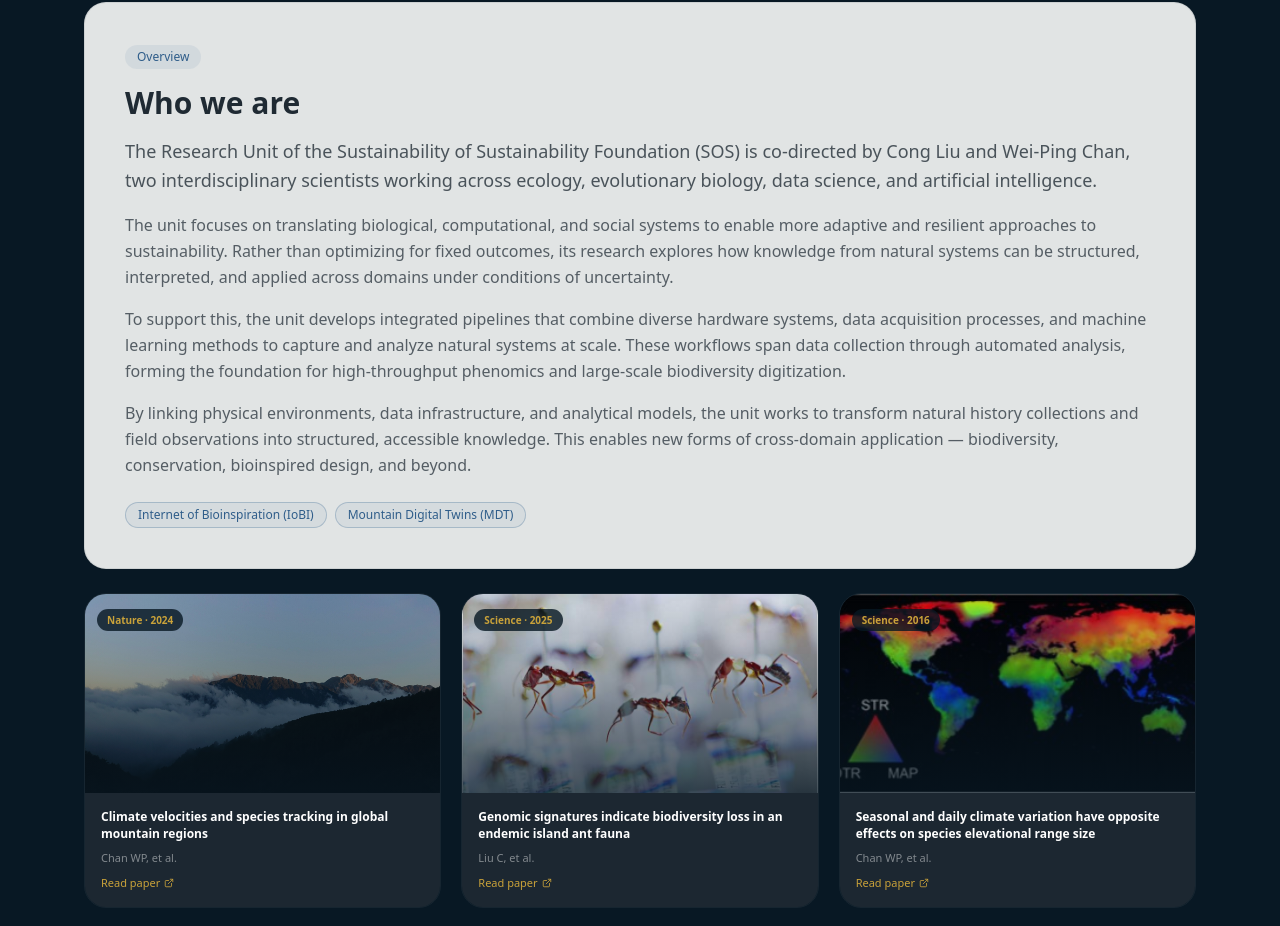
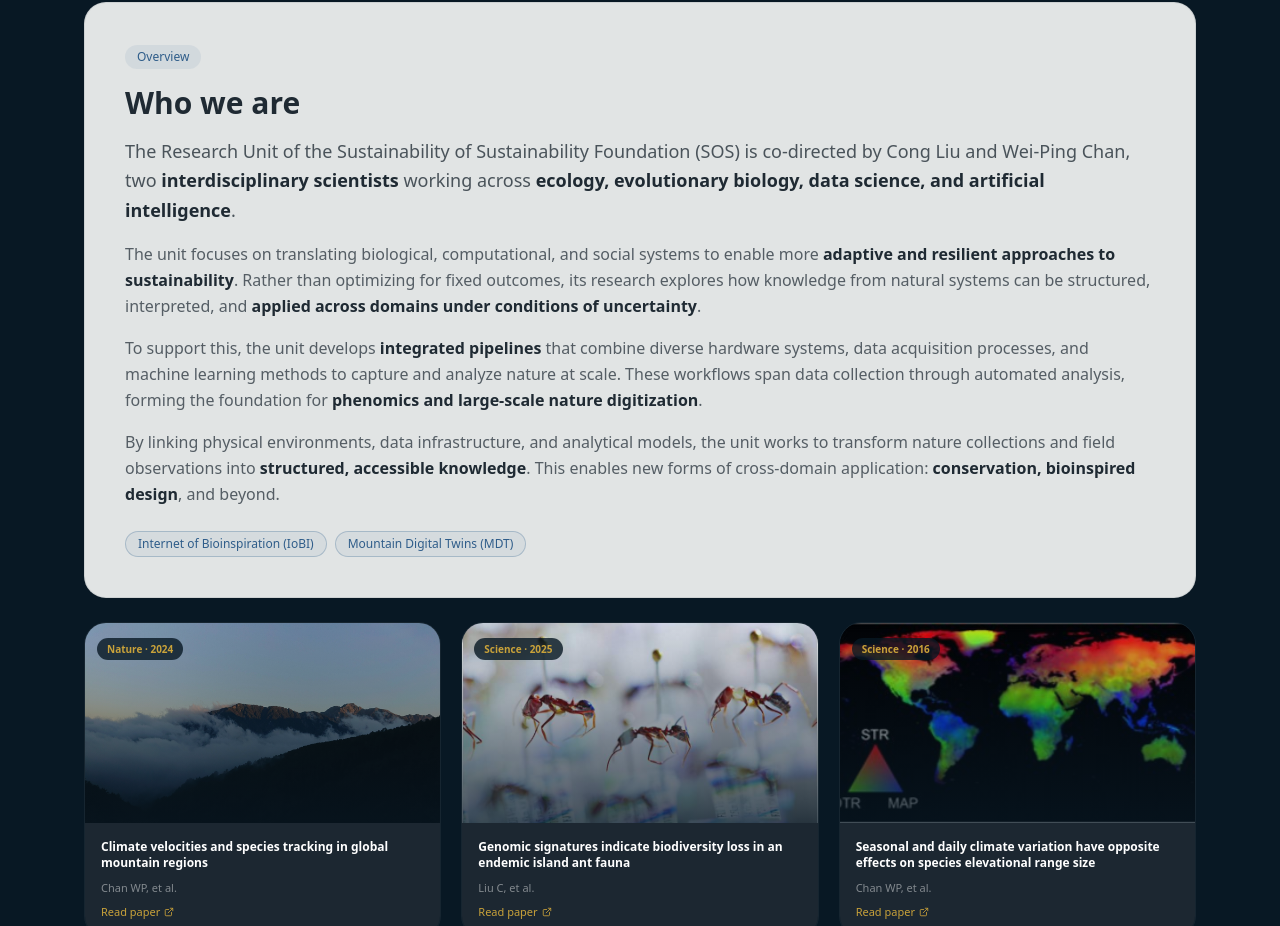
Before and after one commit to sos-foundation-org/sos-website, a Next.js app in the folder sos-foundation-site/: page /research in a window 1280 px wide. Shown: the part 975-1901 px from the top of the page. Built offline with nearby package versions, Linux system fonts and the light colour scheme.

Commit message:
fine tune

```diff
--- a/sos-foundation-site/src/app/research/page.tsx
+++ b/sos-foundation-site/src/app/research/page.tsx
@@ -489,16 +489,16 @@ export default function ResearchPage() {
                   Who we are
                 </h2>
                 <p className="mt-4 text-base md:text-lg leading-relaxed" style={{ color: "rgba(31,42,51,0.78)" }}>
-                  The Research Unit of the Sustainability of Sustainability Foundation (SOS) is co-directed by Cong Liu and Wei-Ping Chan, two interdisciplinary scientists working across ecology, evolutionary biology, data science, and artificial intelligence.
+                  The Research Unit of the Sustainability of Sustainability Foundation (SOS) is co-directed by Cong Liu and Wei-Ping Chan, two <strong className="font-semibold" style={{ color: COLORS.ink }}>interdisciplinary scientists</strong> working across <strong className="font-semibold" style={{ color: COLORS.ink }}>ecology, evolutionary biology, data science, and artificial intelligence</strong>.
                 </p>
                 <p className="mt-4 text-base leading-relaxed" style={{ color: "rgba(31,42,51,0.72)" }}>
-                  The unit focuses on translating biological, computational, and social systems to enable more adaptive and resilient approaches to sustainability. Rather than optimizing for fixed outcomes, its research explores how knowledge from natural systems can be structured, interpreted, and applied across domains under conditions of uncertainty.
+                  The unit focuses on translating biological, computational, and social systems to enable more <strong className="font-semibold" style={{ color: COLORS.ink }}>adaptive and resilient approaches to sustainability</strong>. Rather than optimizing for fixed outcomes, its research explores how knowledge from natural systems can be structured, interpreted, and <strong className="font-semibold" style={{ color: COLORS.ink }}>applied across domains under conditions of uncertainty</strong>.
                 </p>
                 <p className="mt-4 text-base leading-relaxed" style={{ color: "rgba(31,42,51,0.72)" }}>
-                  To support this, the unit develops integrated pipelines that combine diverse hardware systems, data acquisition processes, and machine learning methods to capture and analyze natural systems at scale. These workflows span data collection through automated analysis, forming the foundation for high-throughput phenomics and large-scale biodiversity digitization.
+                  To support this, the unit develops <strong className="font-semibold" style={{ color: COLORS.ink }}>integrated pipelines</strong> that combine diverse hardware systems, data acquisition processes, and machine learning methods to capture and analyze nature at scale. These workflows span data collection through automated analysis, forming the foundation for <strong className="font-semibold" style={{ color: COLORS.ink }}>phenomics and large-scale nature digitization</strong>.
                 </p>
                 <p className="mt-4 text-base leading-relaxed" style={{ color: "rgba(31,42,51,0.72)" }}>
-                  By linking physical environments, data infrastructure, and analytical models, the unit works to transform natural history collections and field observations into structured, accessible knowledge. This enables new forms of cross-domain application — biodiversity, conservation, bioinspired design, and beyond.
+                  By linking physical environments, data infrastructure, and analytical models, the unit works to transform nature collections and field observations into <strong className="font-semibold" style={{ color: COLORS.ink }}>structured, accessible knowledge</strong>. This enables new forms of cross-domain application: <strong className="font-semibold" style={{ color: COLORS.ink }}>conservation, bioinspired design</strong>, and beyond.
                 </p>
                 <div className="mt-6 flex flex-wrap gap-2">
                   {["Internet of Bioinspiration (IoBI)", "Mountain Digital Twins (MDT)"].map((proj) => (
```
